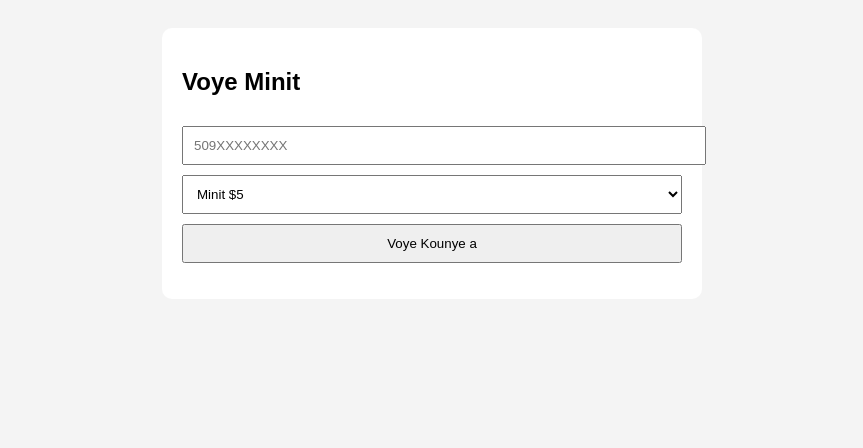
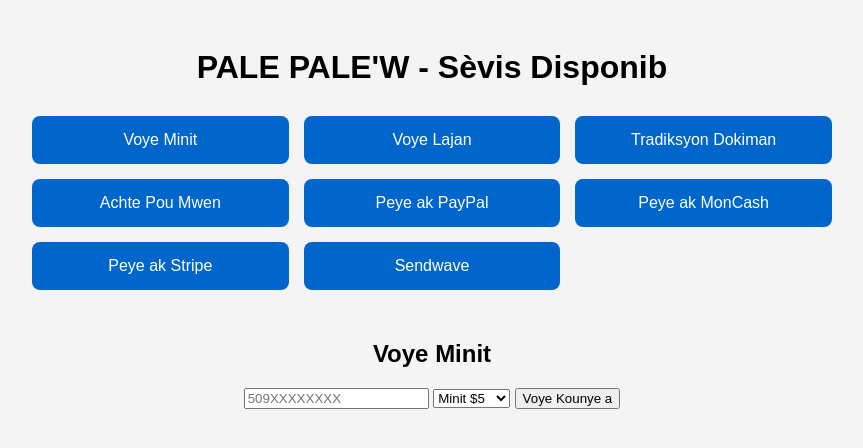
Before and after one commit to rudymix007/Palepalew-1, a plain HTML site: page index.html in a window 1280 px wide. Shown: the whole page, without its empty margins (208-1071 px from the left). Drawn offline with Linux system fonts and the light colour scheme.

Commit message:
Add files via upload

```diff
--- a/index.html
+++ b/index.html
@@ -2,16 +2,43 @@
 <!DOCTYPE html>
 <html>
 <head>
-    <title>PALE PALE'W - Voye Minit</title>
+    <title>PALE PALE'W - Sèvis</title>
     <meta charset="UTF-8">
     <style>
-        body { font-family: Arial; background: #f4f4f4; padding: 20px; }
-        .form-box { background: white; padding: 20px; border-radius: 10px; max-width: 500px; margin: auto; }
-        input, select, button { width: 100%; padding: 10px; margin-top: 10px; }
+        body { font-family: Arial, sans-serif; background: #f4f4f4; padding: 20px; text-align: center; }
+        h1 { margin-bottom: 30px; }
+        .button-grid { display: grid; grid-template-columns: repeat(auto-fit, minmax(200px, 1fr)); gap: 15px; max-width: 800px; margin: auto; }
+        .btn {
+            background-color: #0066cc;
+            color: white;
+            padding: 15px;
+            border: none;
+            border-radius: 8px;
+            font-size: 16px;
+            text-decoration: none;
+            display: inline-block;
+            cursor: pointer;
+            transition: background 0.3s ease;
+        }
+        .btn:hover {
+            background-color: #004a99;
+        }
     </style>
 </head>
 <body>
-    <div class="form-box">
+    <h1>PALE PALE'W - Sèvis Disponib</h1>
+    <div class="button-grid">
+        <a class="btn" href="#voye-minit">Voye Minit</a>
+        <a class="btn" href="#voye-lajan">Voye Lajan</a>
+        <a class="btn" href="#tradiksyon">Tradiksyon Dokiman</a>
+        <a class="btn" href="#achte-pou-mwen">Achte Pou Mwen</a>
+        <a class="btn" href="https://paypal.me" target="_blank">Peye ak PayPal</a>
+        <a class="btn" href="https://moncash.app" target="_blank">Peye ak MonCash</a>
+        <a class="btn" href="https://stripe.com/pay" target="_blank">Peye ak Stripe</a>
+        <a class="btn" href="https://sendwave.com" target="_blank">Sendwave</a>
+    </div>
+
+    <div id="voye-minit" style="margin-top:50px;">
         <h2>Voye Minit</h2>
         <input type="text" id="number" placeholder="509XXXXXXXX">
         <select id="amount">
@@ -21,6 +48,7 @@
         <button onclick="sendTopup()">Voye Kounye a</button>
         <p id="msg"></p>
     </div>
+
     <script>
     async function sendTopup() {
         const number = document.getElementById('number').value;
```
